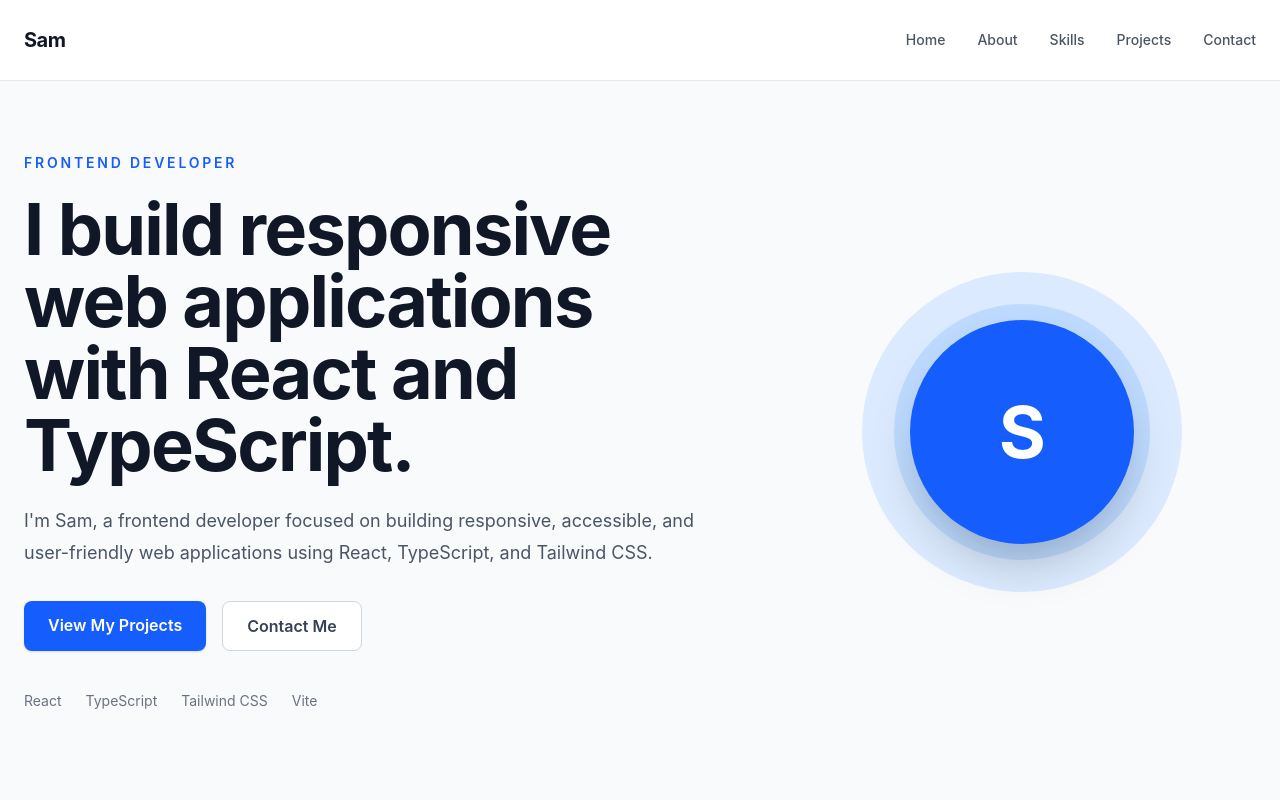
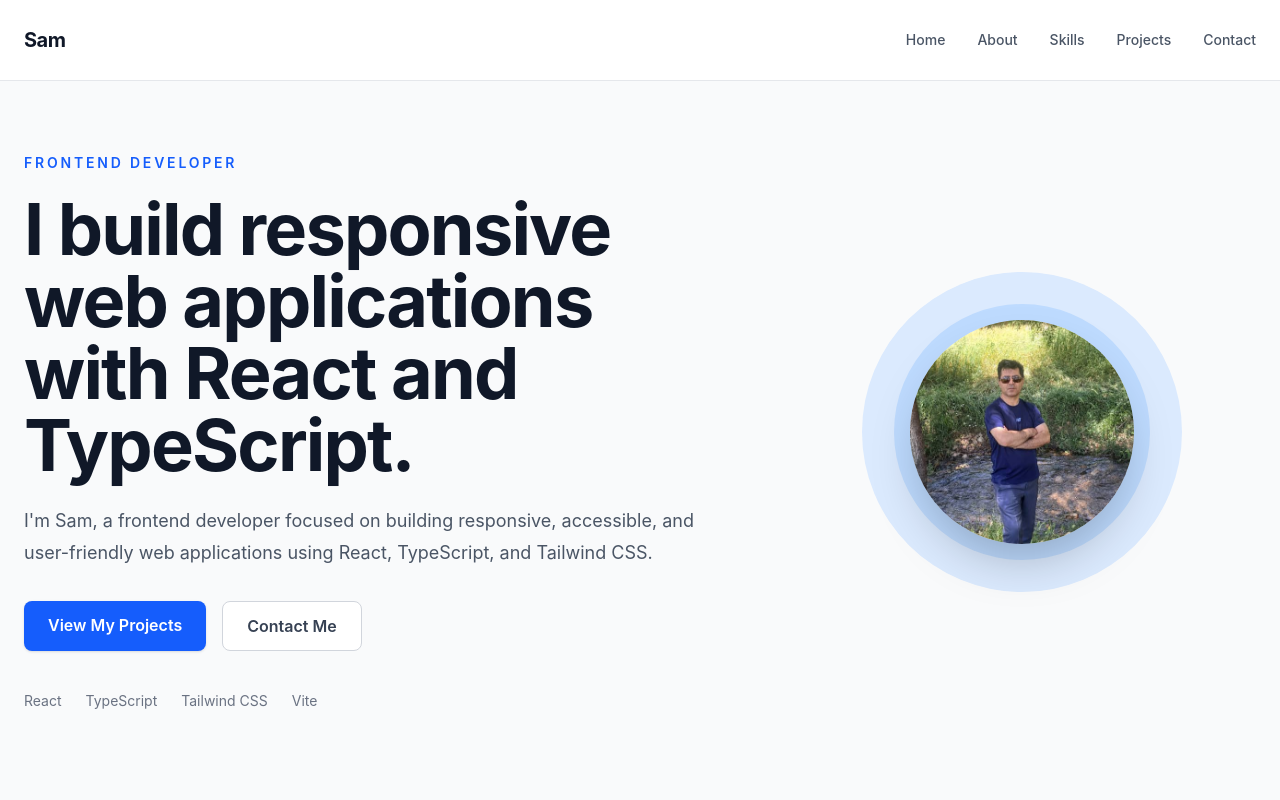
Before and after one commit to sam59246677/sam-portfolio, a React (Vite) app: page / in a window 1280 px wide. Shown: the top 800 px of the page. Built offline with nearby package versions, Linux system fonts and the light colour scheme.

Commit message:
Add profile image

```diff
--- a/src/sections/Hero.tsx
+++ b/src/sections/Hero.tsx
@@ -1,3 +1,4 @@
+import profileImage from "../assets/profile.jpg";
 function Hero() {
   return (
     <section
@@ -48,9 +49,16 @@ function Hero() {
           <div className="relative flex h-80 w-80 items-center justify-center rounded-full bg-blue-100">
             <div className="absolute h-64 w-64 rounded-full bg-blue-200" />
 
-            <div className="relative flex h-56 w-56 items-center justify-center rounded-full bg-blue-600 text-7xl font-bold text-white shadow-2xl">
+            {/* <div className="relative flex h-56 w-56 items-center justify-center rounded-full bg-blue-600 text-7xl font-bold text-white shadow-2xl">
               S
-            </div>
+            </div> */}
+            <div className="relative h-56 w-56 overflow-hidden rounded-full bg-blue-100 shadow-2xl">
+  <img
+    src={profileImage}
+    alt="Sam Rostami"
+    className="h-full w-full object-cover"
+  />
+</div>
           </div>
         </div>
       </div>
--- a/src/sections/Projects.tsx
+++ b/src/sections/Projects.tsx
@@ -8,6 +8,7 @@ image: bookstoreImage,
 technologies: ["React", "TypeScript", "Tailwind CSS", "React Router"],
 github: "https://github.com/sam59246677/sam-sbookstore",
 live: "https://sam59246677.github.io/sam-sbookstore/",
+
 };
 
 function Projects() {
```
Also changed, not shown: src/assets/profile.jpg (added).
